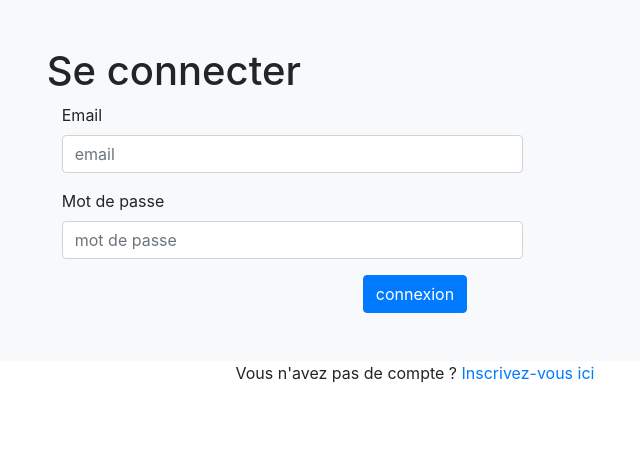
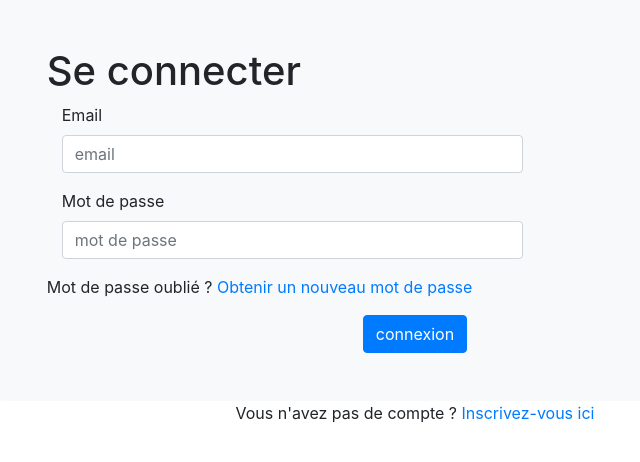
Before and after one commit to dineshkummarc/ForumMinimal, a PHP site: page /forum.php in a window 1280 px wide. Shown: the part 105-567 px from the top of the page, without its empty margins (225-865 px from the left). Run offline with PHP 8.4, Linux system fonts and the light colour scheme; some libraries are stand-ins or nearby versions.

Commit message:
updtae forum

```diff
--- a/pages/forum.php
+++ b/pages/forum.php
@@ -20,6 +20,9 @@ include '../includes/navbar.php';
             <div class="form-group col-md-8">
                 <label for="password_connexion">Mot de passe</label>
                 <input type="password" class="form-control" name="password_connexion" id="password_connexion" placeholder="mot de passe">
+            </div>
+            <div class="mt-3">
+                <p>Mot de passe oublié ? <a href="#">Obtenir un nouveau mot de passe</a></p>
             </div>
             <div class="d-flex justify-content-center">
                 <input type="submit" class="btn btn-primary" name="connect" value="connexion">
```
